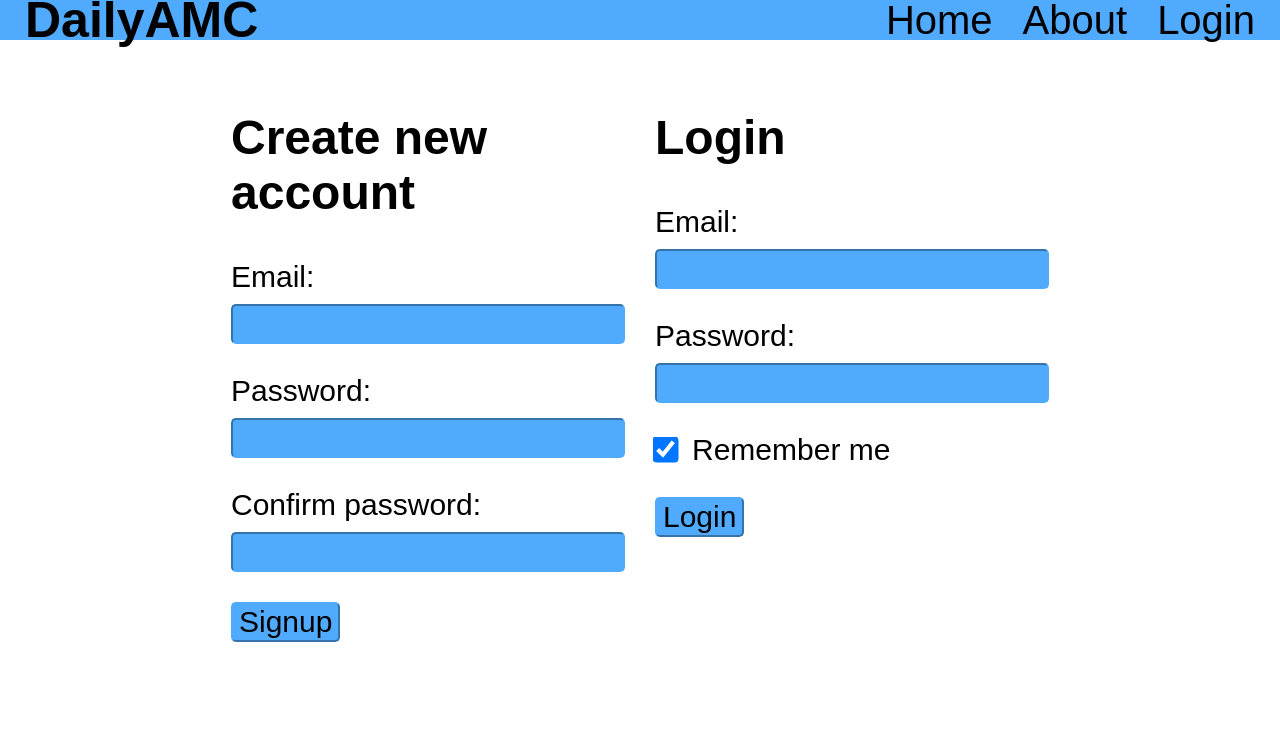
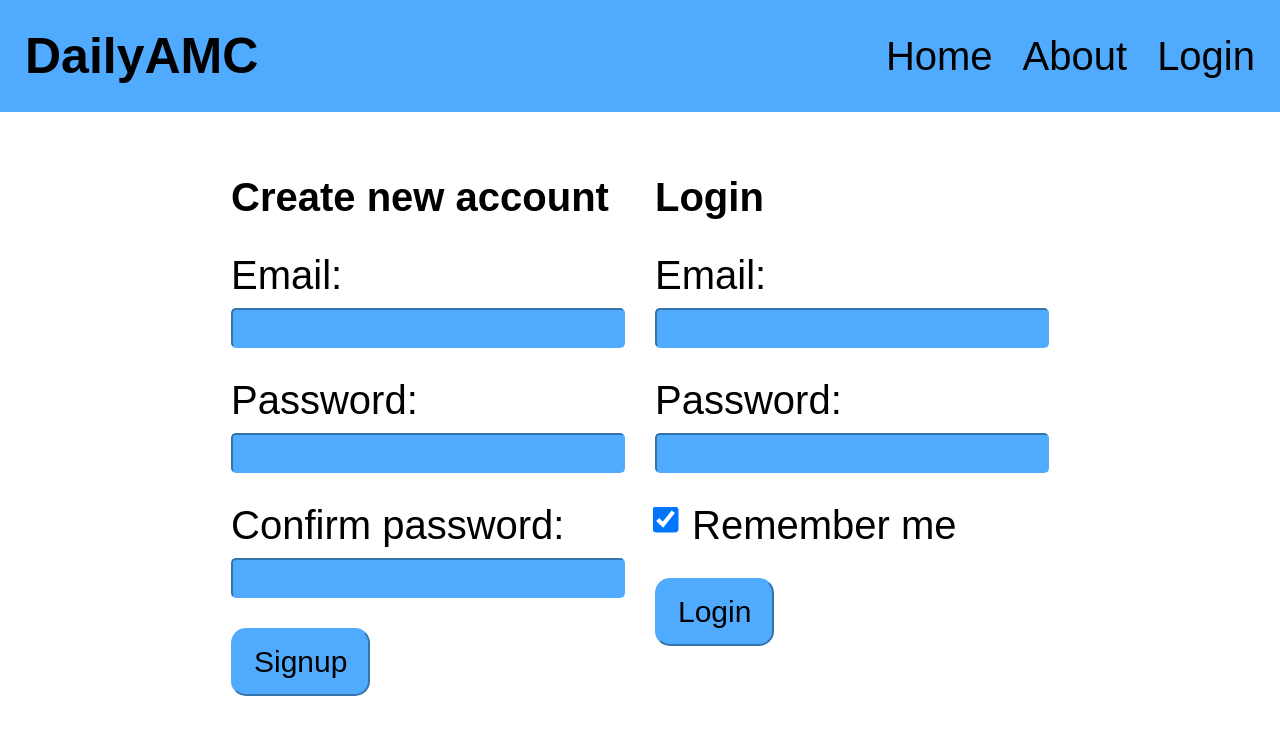
Before and after one commit to Ekatka/DailyAMC, a Flask app: template app/templates/login.html in a window 1280 px wide. Shown: the top 735 px of the page. Run offline with Flask 2, Linux system fonts and the light colour scheme; the template is opened without the code that fills it, so the values that code supplies are empty.

Commit message:
refactor templates

```diff
--- a/app/templates/about.html
+++ b/app/templates/about.html
@@ -19,7 +19,7 @@
         }
 
         header {
-            height: 5vh;
+            height: 7em;
         }
     </style>
 </head>
--- a/app/templates/login.html
+++ b/app/templates/login.html
@@ -6,7 +6,7 @@
 <link rel="stylesheet" href="/templates/styles.css">
 <style type="text/css">
     header{
-            height: 5vh;
+            height: 7em;
         }
     .container {
 
@@ -29,6 +29,7 @@
 
     .form_block {
         margin-top: 30px;
+
     }
 
     label, input {
@@ -38,7 +39,7 @@
 
     label {
         align-items: flex-start;
-        font-size: 30px;
+        font-size: 2.5em;
         font-family: Arial;
         margin-bottom: 10px;
     }
@@ -56,6 +57,12 @@
         /* Double-sized Checkboxes */
         -ms-transform: scale(2);
         transform: scale(2);
+
+
+    }
+    input[type=submit]{
+        padding: 0.5em 0.7em;
+        border-radius: 15px;
 
     }
 </style>
@@ -75,7 +82,7 @@
 
     </div>
     <div class="form-container">
-        <h2 style="margin-left: 0; font-family: Arial,serif; font-size: 3em"> Create new account</h2>
+        <h2 style="margin-left: 0; font-family: Arial,serif; font-size: 2.5em"> Create new account</h2>
         <form action="/signup" method="POST">
             <div class="form_block" style="margin-top: 0px">
                 <label for="email">Email:</label>
@@ -97,7 +104,7 @@
         </form>
     </div>
     <div class="form-container" style="margin-left: 30px">
-        <h2 style="margin-left: 0; font-family: Arial,serif; font-size: 3em"> Login</h2>
+        <h2 style="margin-left: 0; font-family: Arial,serif; font-size: 2.5em"> Login</h2>
         <form action="/login" method="POST">
             <div class="form_block" style="margin-top: 0px">
                 <label for="email">Email:</label>
--- a/app/templates/logout.html
+++ b/app/templates/logout.html
@@ -17,7 +17,7 @@
         }
 
         header {
-            height: 5vh;
+            height: 7em;
         }
     </style>
 </head>
```
Also changed, not shown: app/templates/correct.html (+5 -5 lines), app/templates/header.html (+6 -6 lines), app/templates/wrong.html (+6 -6 lines).
